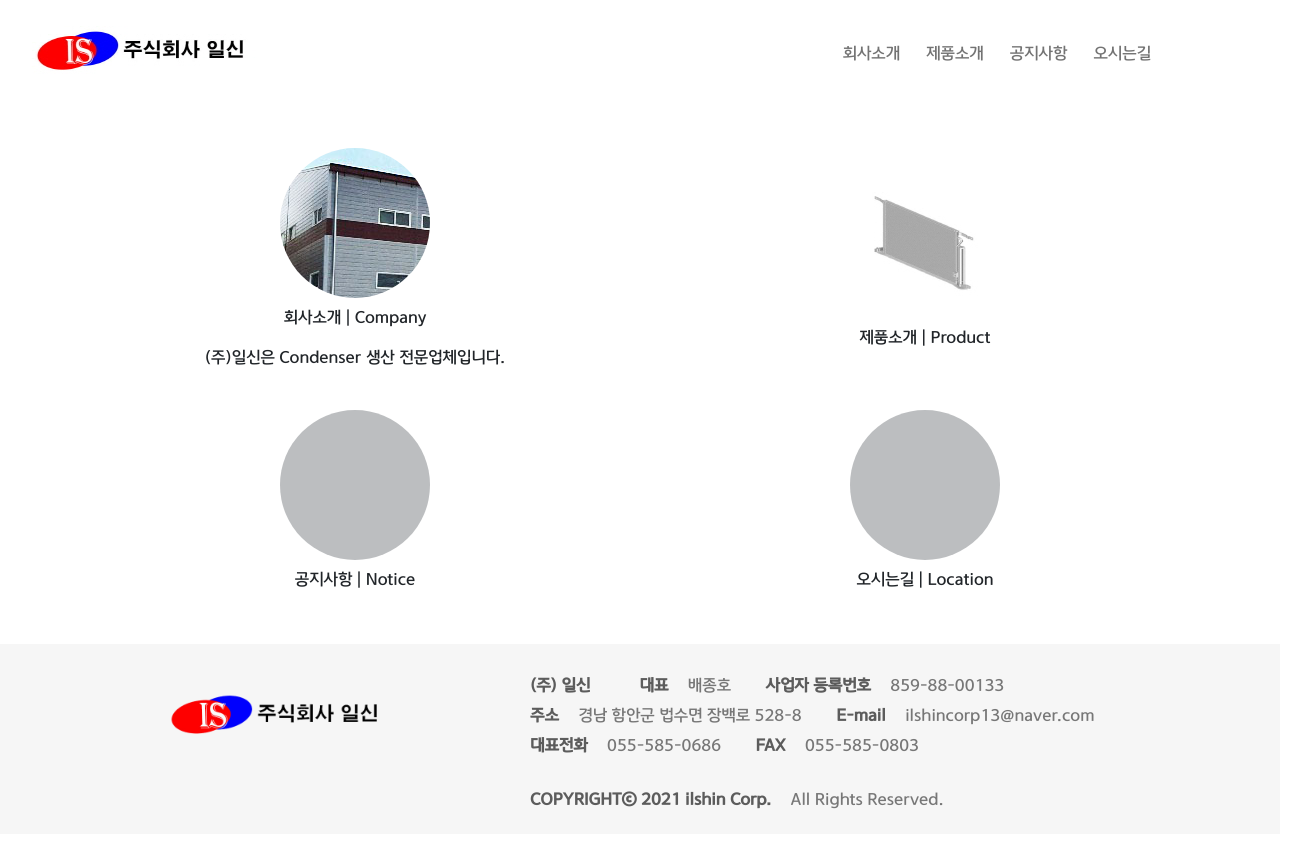
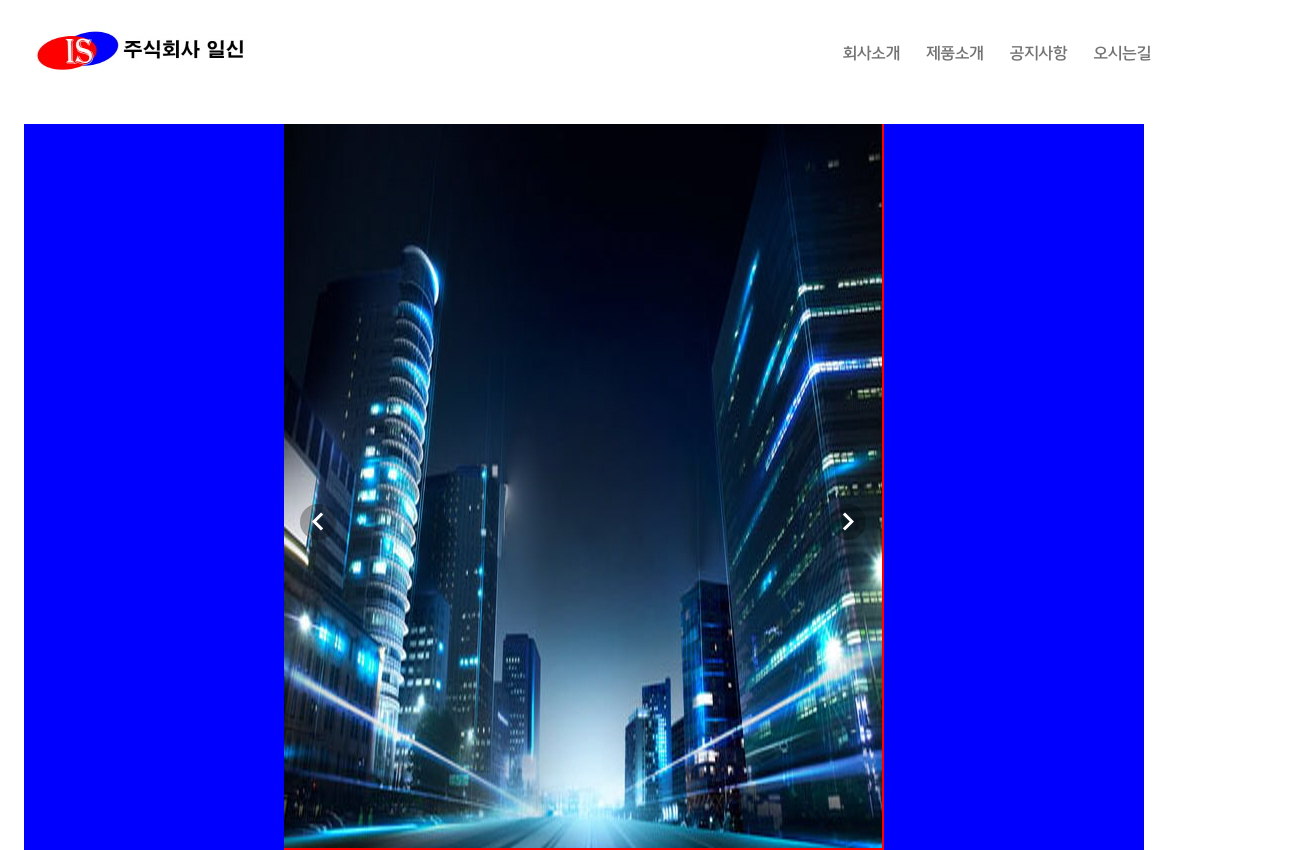
Before and after one commit to nastyvvoi/hp_prt, a Nuxt app: page / in a window 1280 px wide. Shown: the top 850 px of the page, 1304 px wide, since content can reach past the window. Built offline with nearby package versions, Linux system fonts and the light colour scheme.

Commit message:
commit
commit

```diff
--- a/layouts/default.vue
+++ b/layouts/default.vue
@@ -110,6 +110,7 @@
   /* float: left; */
   /* padding-left: 100px !important; */
   max-width: 1385px;
+  margin: 0px auto;
 }
 
 .content-section {
--- a/pages/index.vue
+++ b/pages/index.vue
@@ -1,6 +1,26 @@
 <template>
     <div class="container">
-        <b-container class="about_container">
+        <div class="main_area">
+            <div class="left_area">
+            </div>
+            <div class="center_area">
+                <v-carousel class="center_carousel">
+                    <v-carousel-item v-for="i in 3" :key="i">
+                        <img src="~assets/image/main_carousel1.jpeg">
+                        <!-- <v-sheet>
+                            <v-row>
+                            <div class="text-h2">
+                                Slide {{ i + 1 }}
+                            </div>
+                            </v-row>
+                        </v-sheet> -->
+                    </v-carousel-item>
+                </v-carousel>
+            </div>
+            <div class="right_area">
+            </div>
+        </div>
+        <!-- <b-container class="about_container">
             <b-row class="about_row text-center" align-v="center">
                 <b-col class="ml-md-auto">
                     <div class="img_box">
@@ -42,15 +62,73 @@
                     </p>
                 </b-col>
             </b-row>
-        </b-container>
+        </b-container> -->
     </div>
 </template>
 
 <script>
-export default {}
+export default {
+    data () {
+        return {
+            model: 0,
+        }
+    }
+}
 </script>
 
-<style scoped>
+<style>
+.main_area {
+    width: 1280px;
+    /* display: inline-block; */
+}
+
+.left_area {
+    width: 260px;
+    height: 800px;
+    background-color: blue;
+    display: inline-block;
+}
+
+.center_area {
+    width: 600px;
+    /* height: 800px; */
+    background-color: red;
+    display: inline-block;
+}
+
+.right_area {
+    width: 260px;
+    height: 800px;
+    background-color: blue;
+    display: inline-block;
+}
+
+.center_carousel {
+    height: 800px !important;
+}
+
+.v-window__prev, .v-window__next {
+    width: 36px !important;
+    height: 36px !important;
+}
+
+..v-window__prev {
+    float: left !important;
+}
+.v-window__next {
+    /* float: right !important;
+    display: inline-block !important; */
+    left: calc(50% + 230px) !important;
+    /* margin-left: 500px !important; */
+}
+
+.v-responsive__content {
+    height: 0px !important;
+}
+
+.v-carousel__item {
+    height: 800px !important;
+}
 
 .about_row {
     heigh: 350px;
```
Also changed, not shown: assets/image/main_carousel1.jpeg.
